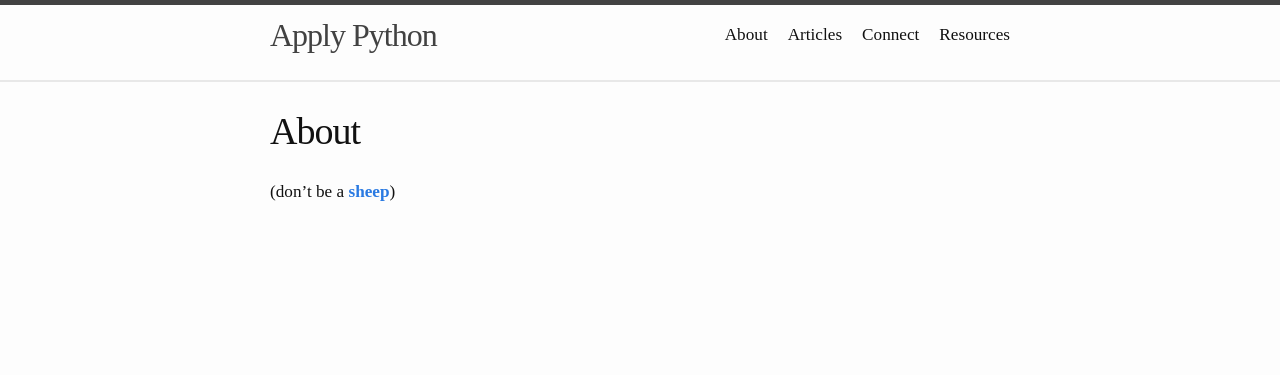
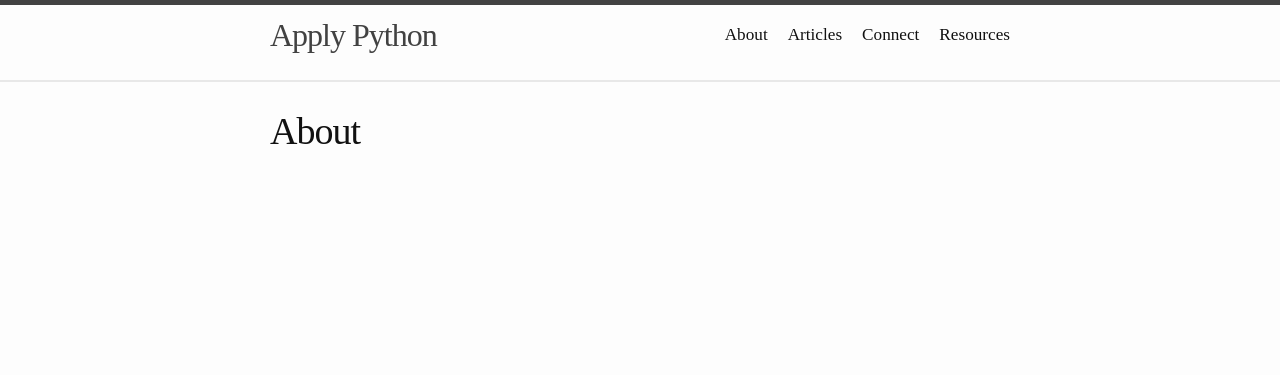
Before and after one commit to justinbrinkman/ap_site, a Jekyll site: the page built from about.md, in a window 1280 px wide. Shown: the top 375 px of the page. Built offline with Jekyll 4.4.1, drawn with Linux system fonts in a browser that asks for light colours.

Commit message:
Update about.md

```diff
--- a/about.md
+++ b/about.md
@@ -5,6 +5,3 @@ permalink: /about/
 
 
 ---
-
-
-(don't be a [**sheep**](https://en.wikipedia.org/wiki/Animal_Farm#Other_animals))
```
